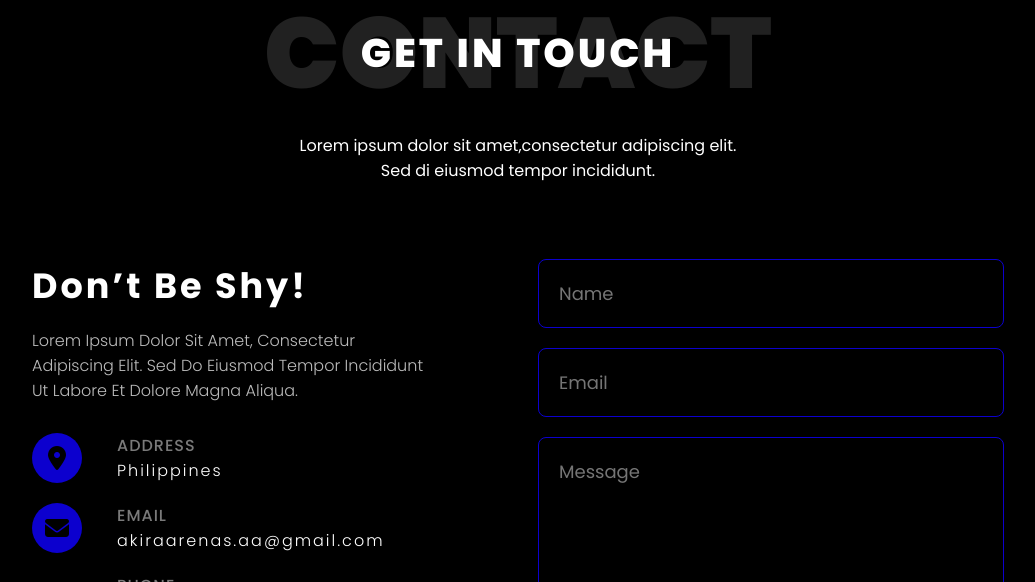
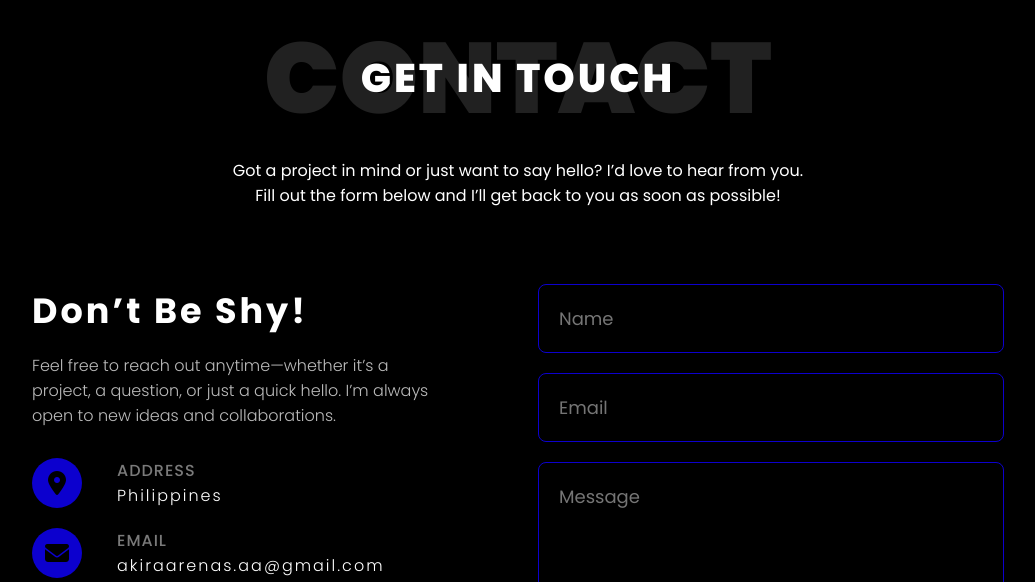
Before and after one commit to akiraarenas/MyPortfolio, a plain HTML site: page index.html in a window 1280 px wide. Shown: the part 5600-6182 px from the top of the page, without its empty margins (122-1157 px from the left). Drawn offline with Linux system fonts and the light colour scheme.

Commit message:
updated without images

```diff
--- a/index.html
+++ b/index.html
@@ -436,7 +436,7 @@
 <!-- Title Centered Shadow -->
       <span class="section-title-shadow">TESTIMONIALS</span>
 <!-- Title Description -->
-      <p class="testimonial-desc">We’re proud to work with amazing people. Here’s what they’ve said about their experience.</search></p>
+      <p class="testimonial-desc">We’re proud to work with amazing people. <br/>Here’s what they’ve said about their experience.</search></p>
     </div>
     <!-- End Section Title Container  -->
 
@@ -493,12 +493,12 @@
     <div class="section-title-container">
       <h2 class="title-front">GET IN TOUCH</h2>
     <span class="section-title-shadow">CONTACT</span>
-    <p class="testimonial-desc">Lorem ipsum dolor sit amet,consectetur adipiscing elit.<br/> Sed di eiusmod tempor incididunt.</search></p>
+    <p class="testimonial-desc">Got a project in mind or just want to say hello? I’d love to hear from you. <br/>Fill out the form below and I’ll get back to you as soon as possible!</search></p>
     </div>
     <div class="contact-section">
   <div class="contact-info">
     <h2>Don’t Be Shy!</h2>
-    <p>Lorem Ipsum Dolor Sit Amet, Consectetur Adipiscing Elit. Sed Do Eiusmod Tempor Incididunt Ut Labore Et Dolore Magna Aliqua.</p>
+    <p>Feel free to reach out anytime—whether it’s a project, a question, or just a quick hello. I’m always open to new ideas and collaborations.</p>
 
     <div class="info-item">
       <div class="icon bg-blue"><i class="fas fa-map-marker-alt"></i></div>
```
